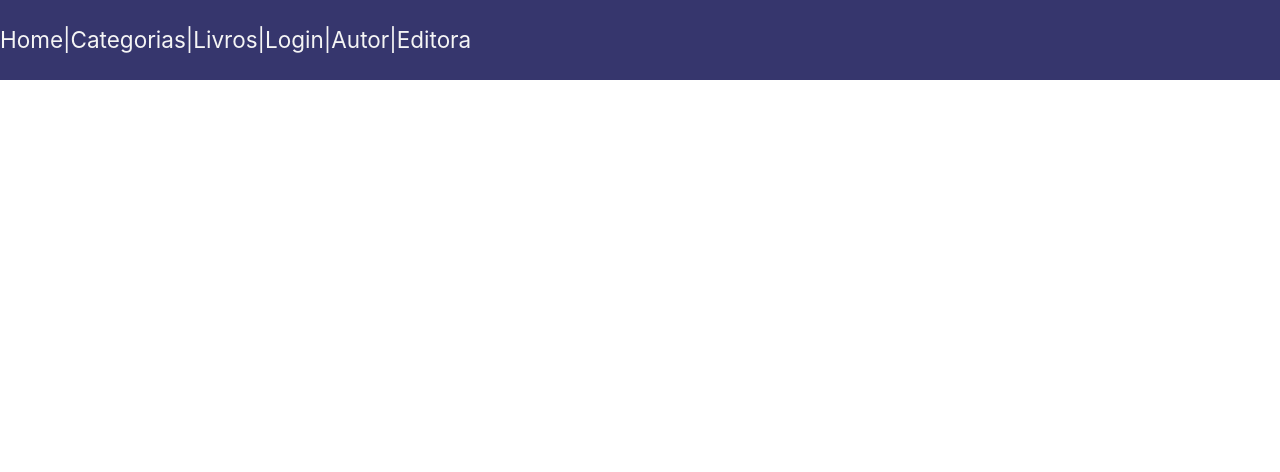
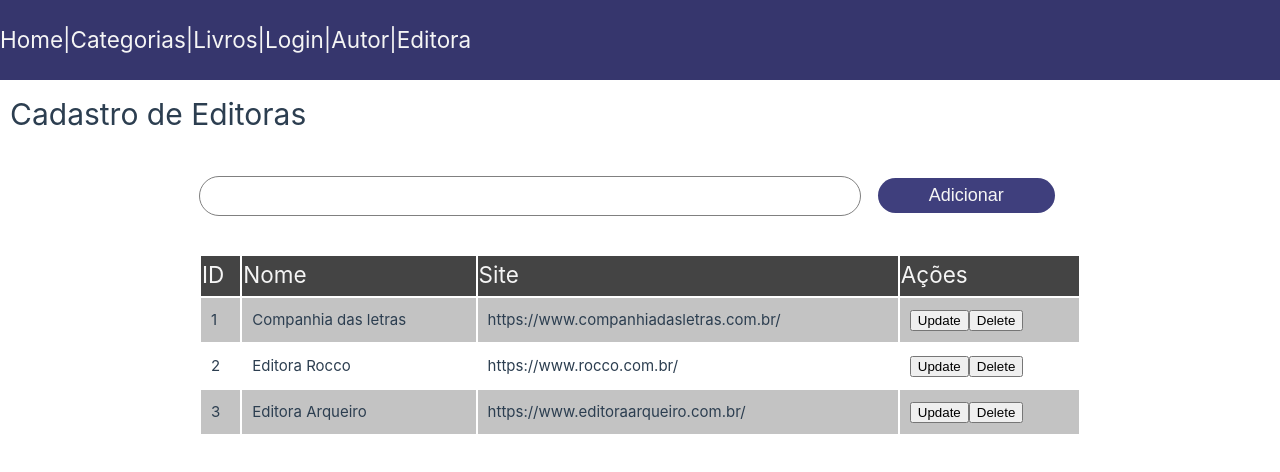
Before and after one commit to Matheusmrs396/libraryVue, a Vue app: page /editoras in a window 1280 px wide. Shown: the top 472 px of the page. Built offline with nearby package versions, Linux system fonts and the light colour scheme; data requests are answered from the project's data file.

Commit message:
Crud editoras

```diff
--- a/db.json
+++ b/db.json
@@ -25,9 +25,6 @@
       "name": "Novo Filme",
       "categoryId": 11,
       "genreId": 1
-    },
-    {
-      "id": 3
     }
   ],
   "authors": [
@@ -43,5 +40,24 @@
       "name": "Machado de Assis",
       "id": 3
     }
+  ],
+
+  "publishers": [
+    {
+      "id": 1,
+      "name": "Companhia das letras",
+      "link": "https://www.companhiadasletras.com.br/"
+    },
+    {
+      "name": "Editora Rocco",
+      "id": 2,
+      "link": "https://www.rocco.com.br/"
+    },
+    {
+      "name": "Editora Arqueiro",
+      "id": 3,
+      "link": "https://www.editoraarqueiro.com.br/"
+    }
   ]
+
 }
--- a/src/App.vue
+++ b/src/App.vue
@@ -9,7 +9,7 @@ import { RouterLink, RouterView } from "vue-router";
     <RouterLink to="/produtos"> Livros</RouterLink> |
     <RouterLink to="/login"> Login</RouterLink> |
     <RouterLink to="/autores"> Autor</RouterLink> |
-    <RouterLink to="/login"> Editora</RouterLink>
+    <RouterLink to="/editoras"> Editora</RouterLink>
   </header>
   <main>
     <RouterView />
--- /dev/null
+++ b/src/components/publisher/FormPublisher.vue
@@ -0,0 +1,69 @@
+<script>
+import { mapActions } from "pinia";
+import { usePublisherStore } from "@/stores/publisher";
+
+export default {
+  props: {
+    currentPublisher: {
+      type: Object,
+    },
+  },
+  data() {
+    return {
+      publisher: this.currentPublisher,
+    };
+  },
+  methods: {
+    ...mapActions(usePublisherStore, ["savePublisher"]),
+    async save() {
+      try {
+        const msg = await this.savePublisher(this.publisher);
+        alert(msg);
+        Object.assign(this.publisher, {
+          id: "",
+          name: "",
+          link: "",
+        });
+      } catch (e) {
+        alert("Ooops! Algo de errado!");
+      }
+    },
+  },
+};
+</script>
+
+<template>
+  <div class="publisher-form">
+    <input type="text" v-model="publisher.name" />
+    <button @click="save">
+      {{ currentPublisher.id !== "" ? "Salvar" : "Adicionar" }}
+    </button>
+  </div>
+</template>
+
+<style scoped>
+.publisher-form input {
+  width: 75%;
+  height: 40px;
+  border-radius: 20px;
+  border: 1px solid gray;
+  padding-left: 20px;
+  font-size: 1.2em;
+}
+
+.publisher-form button {
+  height: 35px;
+  width: 20%;
+  margin-left: 2%;
+  background-color: rgb(63, 63, 125);
+  color: whitesmoke;
+  font-size: 1.2em;
+  border-radius: 20px;
+  border: 0;
+}
+
+.publisher-form {
+  margin: 3% auto;
+  width: 70%;
+}
+</style>
--- /dev/null
+++ b/src/components/publisher/ListPublisher.vue
@@ -0,0 +1,56 @@
+<script>
+import { mapState, mapStores, mapActions } from "pinia";
+import { usePublisherStore } from "@/stores/publisher";
+import DataTable from "../template/DataTable.vue";
+export default {
+  components: { DataTable },
+  data() {
+    return {
+      columns: [
+        { label: "ID", field: "id" },
+        { label: "Nome", field: "name" },
+        { label: "Site", field: "link", href: true },
+      ],
+    };
+  },
+  computed: {
+    ...mapStores(usePublisherStore),
+    ...mapState(usePublisherStore, ["publishers"]),
+  },
+  methods: {
+    ...mapActions(usePublisherStore, ["getAllPublishers", "deletePublisher"]),
+    async deleteItem(publisher) {
+      try {
+        await this.deletePublisher(publisher.id);
+        alert("Item excluído com sucesso.");
+      } catch (e) {
+        alert(e);
+      }
+    },
+  },
+  async mounted() {
+    try {
+      await this.getAllPublishers();
+    } catch (e) {
+      alert(e);
+    }
+  },
+};
+</script>
+<template>
+  <div class="publisher-list">
+    <data-table
+      :columns="columns"
+      :items="publishers"
+      @edit="$emit('edit', $event)"
+      @delete="deleteItem"
+    />
+  </div>
+</template>
+
+<style scoped>
+.publisher-list {
+  margin: 3% auto;
+  width: 70%;
+}
+</style>
--- a/src/components/template/DataTable.vue
+++ b/src/components/template/DataTable.vue
@@ -30,7 +30,14 @@ export default {
       <tr v-for="(row, i) of items" :key="i">
         <!-- <td v-for="(data, i) of row" :key="i">{{ data }}</td> -->
         <td v-for="column of columns" :key="column.field">
-          {{ row[column.field] }}
+          <span v-if="column.href">
+            <a :href="row[column.field]" target="_blank">
+              {{ row[column.field] }}</a
+            >
+          </span>
+          <span v-else>
+            {{ row[column.field] }}
+          </span>
         </td>
         <td>
           <button @click="$emit('edit', row)">Update</button>
@@ -42,6 +49,9 @@ export default {
 </template>
 
 <style scoped>
+a {
+  color: inherit;
+}
 .data-table {
   border-collapse: separate;
   border-spacing: 2px;
--- a/src/router/index.js
+++ b/src/router/index.js
@@ -29,6 +29,11 @@ const router = createRouter({
       name: "author",
       component: () => import("../views/AuthorView.vue"),
     },
+    {
+      path: "/editoras",
+      name: "publisher",
+      component: () => import("../views/PublisherView.vue"),
+    },
   ],
 });
 
--- /dev/null
+++ b/src/stores/publisher.js
@@ -0,0 +1,69 @@
+import { defineStore } from "pinia";
+import axios from "axios";
+
+export const usePublisherStore = defineStore({
+  id: "publisher",
+  state: () => ({
+    publishers: [],
+  }),
+  actions: {
+    async getAllPublishers() {
+      try {
+        const { data } = await axios.get("http://localhost:4000/publishers");
+        this.publishers = data;
+        return Promise.resolve();
+      } catch (e) {
+        console.error(e);
+        if (e.response.status === 404)
+          return Promise.reject(e.response.statusText);
+        return Promise.reject("Erro desconhecido ao consultar 'Catgory'");
+      }
+    },
+    async addPublisher(publisher) {
+      try {
+        const { data } = await axios.post(
+          "http://localhost:4000/publishers",
+          publisher
+        );
+        this.publishers.push(data);
+        return Promise.resolve("Editora adicionada com sucesso!");
+      } catch (e) {
+        console.error(e);
+        return Promise.reject(e);
+      }
+    },
+    async updatePublisher(publisher) {
+      try {
+        await axios.put(
+          `http://localhost:4000/publishers/${publisher.id}`,
+          publisher
+        );
+        const index = this.publishers.findIndex((c) => c.id === publisher.id);
+        this.publishers.splice(index, 1, { ...publisher });
+        return Promise.resolve("Editora alterada com sucesso!");
+      } catch (e) {
+        console.error(e);
+        return Promise.reject(e);
+      }
+    },
+    async savePublisher(publisher) {
+      if (publisher.id) {
+        return await this.updatePublisher(publisher);
+      } else {
+        return await this.addPublisher(publisher);
+      }
+    },
+    async deletePublisher(publisher_id) {
+      try {
+        await axios.delete(`http://localhost:4000/publishers/${publisher_id}`);
+        const index = this.publishers.findIndex(
+          (publisher) => publisher.id === publisher_id
+        );
+        this.publishers.splice(index, 1);
+        return Promise.resolve();
+      } catch (e) {
+        return Promise.reject("Erro ao excluir");
+      }
+    },
+  },
+});
--- /dev/null
+++ b/src/views/PublisherView.vue
@@ -0,0 +1,30 @@
+<script>
+import ListPublisher from "../components/publisher/ListPublisher.vue";
+import FormPublisher from "../components/publisher/FormPublisher.vue";
+
+export default {
+  components: { ListPublisher, FormPublisher },
+  data() {
+    return {
+      currentPublisher: {
+        id: "",
+        name: "",
+        link: "",
+      },
+    };
+  },
+
+  methods: {
+    prepareToUpdate(publisher) {
+      Object.assign(this.currentPublisher, publisher);
+    },
+  },
+};
+</script>
+<template>
+  <h1>Cadastro de Editoras</h1>
+  <FormPublisher :currentPublisher="currentPublisher" />
+  <ListPublisher @edit="prepareToUpdate" />
+</template>
+
+<style scoped></style>
```
